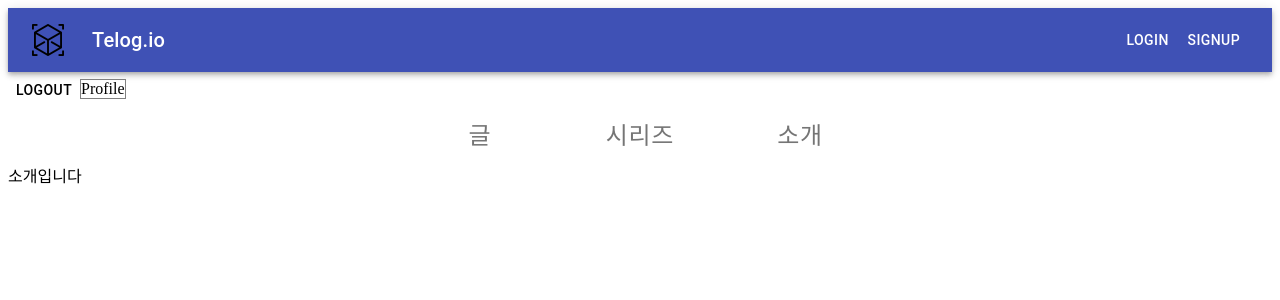
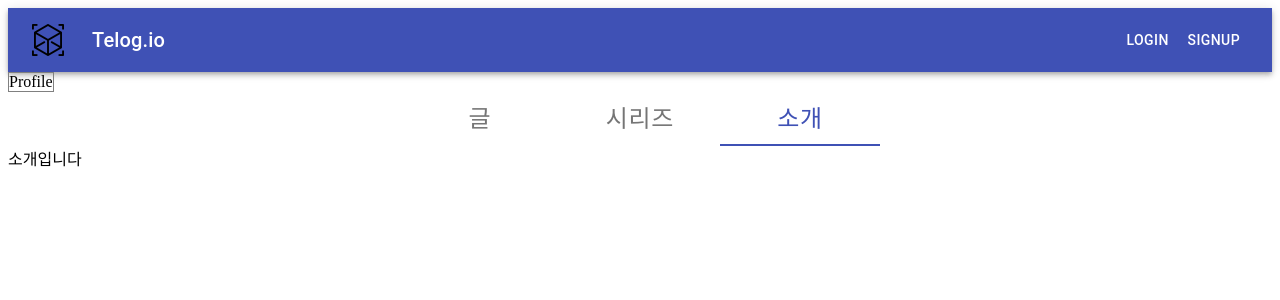
Before and after one commit to Heyday7/clonecoding_velog_front, a React (Create React App) app: page /about in a window 1280 px wide. Shown: the top 300 px of the page. Built offline with nearby package versions, Linux system fonts and the light colour scheme.

Commit message:
component 변화에 따른 container 대응

```diff
--- a/src/containers/About.js
+++ b/src/containers/About.js
@@ -7,7 +7,7 @@ class About extends Component {
     return (
       <>
         <Profile/>
-        <NavBar/>
+        <NavBar where={2}/>
         <div> 소개입니다 </div>
       </>
     )
--- a/src/containers/common/HeaderContainer.js
+++ b/src/containers/common/HeaderContainer.js
@@ -8,10 +8,11 @@ import Header from '../../components/common/Header'
 class HeaderContainer extends Component {
   render () {
     return (
-      <>
-      <Header isLogin={this.props.isLogin} username={this.props.username}/>
-      <LogoutButton logout={this.props.logout}/>
-      </>
+      <Header
+        isLogin={this.props.isLogin}
+        username={this.props.username}
+        logoutButton={<LogoutButton logout={this.props.logout}/>}
+      />
     )
   }
 }
--- a/src/containers/post/Post.js
+++ b/src/containers/post/Post.js
@@ -3,6 +3,7 @@ import axios from 'axios'
 import PostList from '../../components/post/PostList'
 import NavBar from '../../components/common/NavBar'
 import Profile from '../../components/common/Profile'
+import TagList from '../tag/TagList'
 
 
 class Post extends Component {
@@ -21,10 +22,10 @@ class Post extends Component {
     return (
       <>
         <Profile/>
-        <NavBar/>
+        <NavBar where={0}/>
         <div id='post-container'>
-          <div>tag</div>
-          <PostList postList={this.state.postList} />
+          <TagList style={{margin:'auto', display:'block', width:900}}/>
+          <PostList postList={this.state.postList}/>
         </div>
       </>
     )
--- a/src/containers/series/Series.js
+++ b/src/containers/series/Series.js
@@ -21,7 +21,7 @@ class Series extends Component {
     return (
       <>
         <Profile/>
-        <NavBar/>
+        <NavBar where={1}/>
         <SeriesList seriesList={this.state.seriesList}/>
       </>
     )
```
